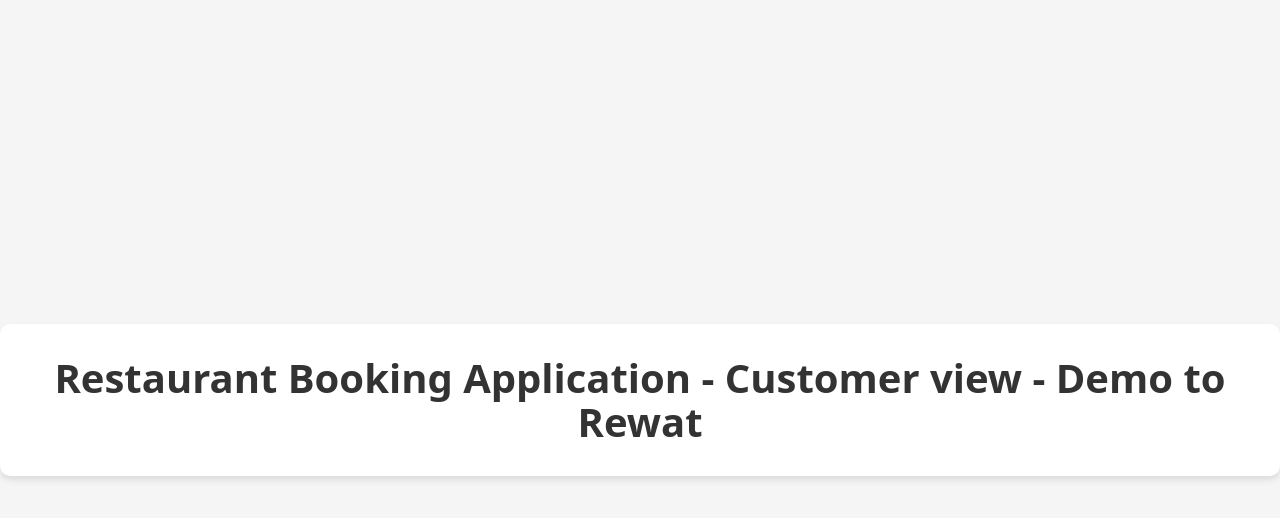
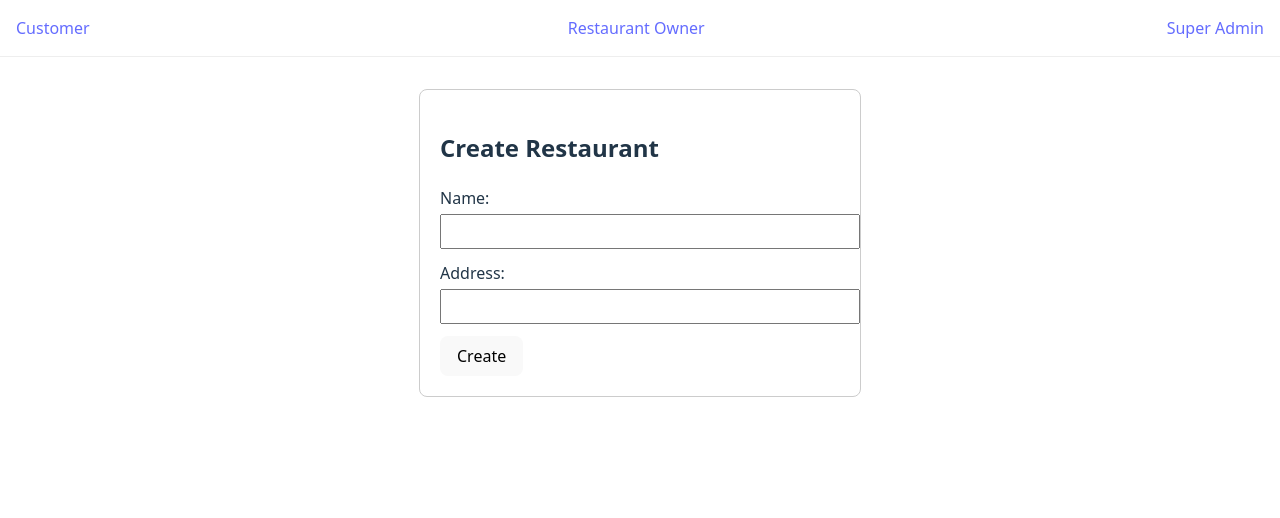
Before and after one commit to Fair-Technology/restaurant-ordering-system, a React (Vite) app: page /superAdmin in a window 1280 px wide. Shown: the top 518 px of the page. Built offline with nearby package versions, Linux system fonts and the light colour scheme.

Commit message:
Basic UI done

```diff
--- a/package.json
+++ b/package.json
@@ -10,8 +10,10 @@
     "preview": "vite preview"
   },
   "dependencies": {
+    "axios": "^1.12.2",
     "react": "^19.1.1",
-    "react-dom": "^19.1.1"
+    "react-dom": "^19.1.1",
+    "react-router-dom": "^7.9.1"
   },
   "devDependencies": {
     "@eslint/js": "^9.33.0",
--- a/src/App.jsx
+++ b/src/App.jsx
@@ -1,10 +1,21 @@
 import './App.css'
+import { BrowserRouter as Router, Routes, Route, Link } from 'react-router-dom';
+import SuperAdmin from './SuperAdmin';
 
 function App() {
   return (
-    <div className="app-container">
-      <h1 className="main-title">Restaurant Booking Application - Customer view - Demo to Rewat</h1>
-    </div>
+    <Router>
+      <nav style={{ padding: 16, borderBottom: '1px solid #eee', marginBottom: 24, display: 'flex', justifyContent: 'space-between' }}>
+        <Link to="/" style={{ marginRight: 16 }}>Customer</Link>
+        <Link to="restaurantOwner">Restaurant Owner</Link>
+        <Link to="/superAdmin">Super Admin</Link>
+      </nav>
+      <Routes>
+        <Route path="/" element={<div><h1>Customer View</h1></div>} />
+        <Route path="/restaurantOwner" element={<div><h1>Restaurant Admin</h1></div>} />
+        <Route path="/superAdmin" element={<SuperAdmin />} />
+      </Routes>
+    </Router>
   )
 }
 
--- /dev/null
+++ b/src/SuperAdmin.jsx
@@ -0,0 +1,55 @@
+import React, { useState } from 'react';
+import axios from 'axios';
+
+const SuperAdmin = () => {
+  const [restaurant, setRestaurant] = useState({ name: '', address: '' });
+
+  const handleChange = (e) => {
+    setRestaurant({ ...restaurant, [e.target.name]: e.target.value });
+  };
+
+  const handleSubmit = async (e) => {
+    e.preventDefault();
+    try {
+      const response = await axios.post('https://restaurant-ordering-system.azurewebsites.net/api/superadmin/shops', restaurant);
+      alert('Restaurant Created Successfully!');
+      setRestaurant({ name: '', address: '' });
+    } catch (error) {
+      alert('Failed to create restaurant.');
+      console.error(error);
+    }
+  };
+
+  return (
+    <div style={{ maxWidth: 400, margin: '2rem auto', padding: 20, border: '1px solid #ccc', borderRadius: 8 }}>
+      <h2>Create Restaurant</h2>
+      <form onSubmit={handleSubmit}>
+        <div style={{ marginBottom: 12 }}>
+          <label>Name:</label>
+          <input
+            type="text"
+            name="name"
+            value={restaurant.name}
+            onChange={handleChange}
+            required
+            style={{ width: '100%', padding: 8, marginTop: 4 }}
+          />
+        </div>
+        <div style={{ marginBottom: 12 }}>
+          <label>Address:</label>
+          <input
+            type="text"
+            name="address"
+            value={restaurant.address}
+            onChange={handleChange}
+            required
+            style={{ width: '100%', padding: 8, marginTop: 4 }}
+          />
+        </div>
+        <button type="submit" style={{ padding: '8px 16px' }}>Create</button>
+      </form>
+    </div>
+  );
+};
+
+export default SuperAdmin;
```
Also changed, not shown: 1 other file (tests, documents, lock files or other folders).
